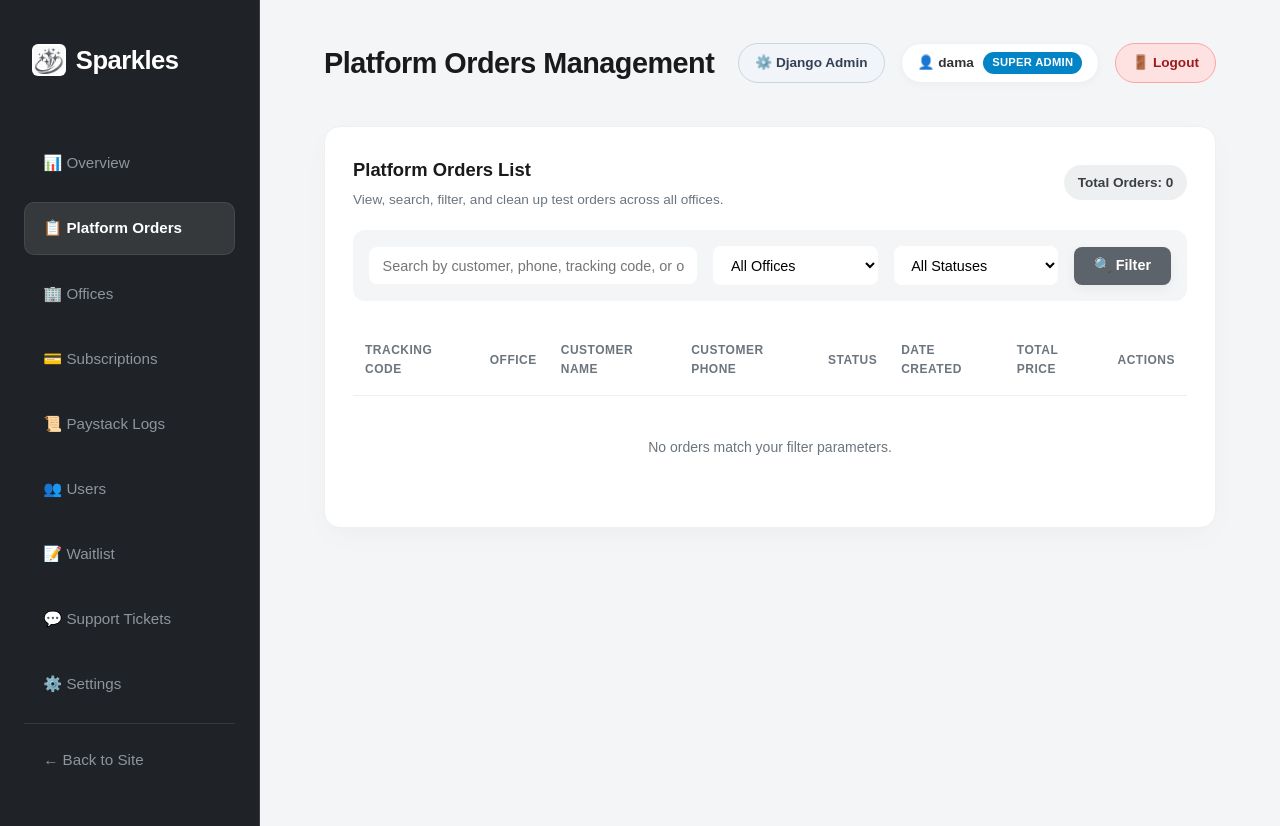
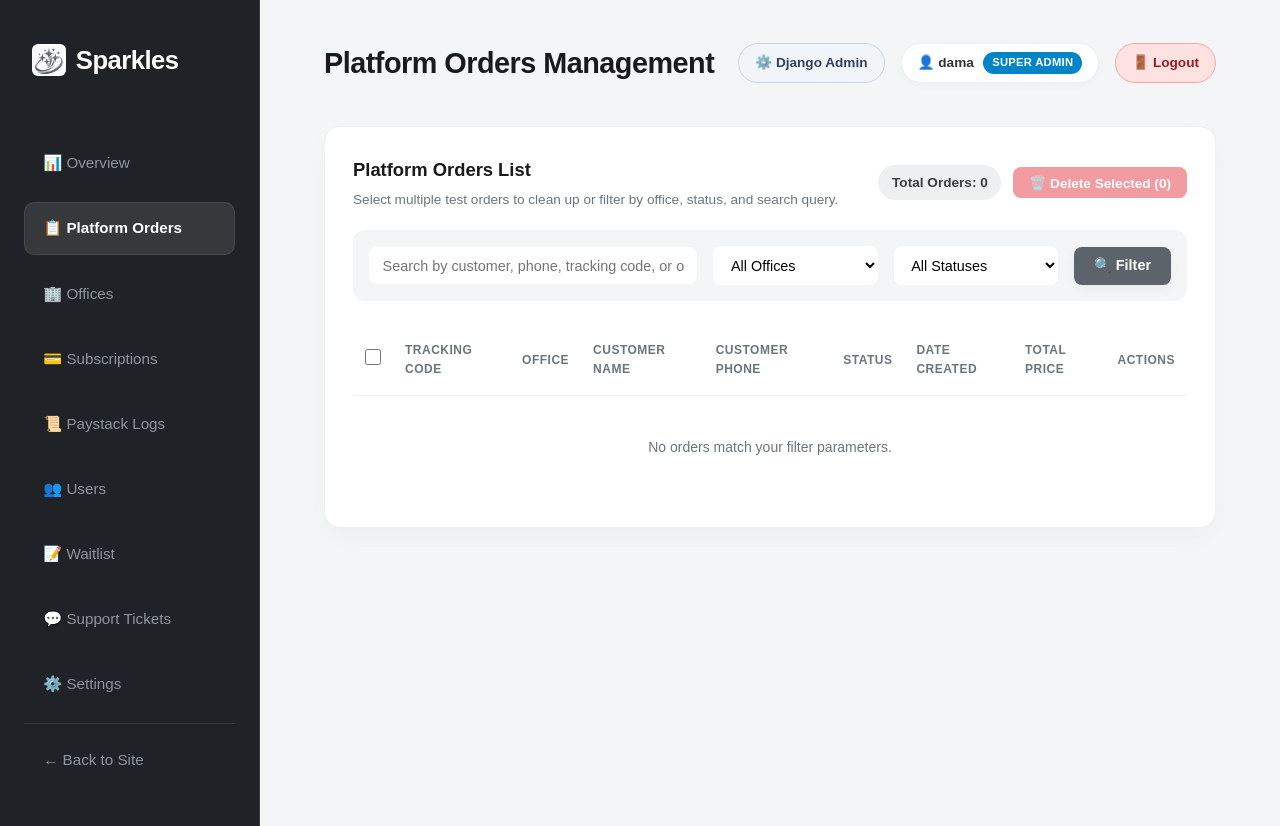
Before and after one commit to DamaMichaelYohanna/sparkles, a Django app: page /dashboard/orders/ in a window 1280 px wide. Run offline with Django 4.2, Linux system fonts and the light colour scheme; a user stored in the database is signed in; data that the repository does not hold is empty.

Commit message:
feat(web): add multi-select checkboxes and bulk deletion support to web admin orders page

```diff
--- a/laundry_backend/landing/templates/landing/orders.html
+++ b/laundry_backend/landing/templates/landing/orders.html
@@ -10,12 +10,17 @@
             <div>
                 <h3 style="margin: 0;">Platform Orders List</h3>
                 <p style="margin: 0.25rem 0 0 0; font-size: 0.85rem; color: var(--grey-500);">
-                    View, search, filter, and clean up test orders across all offices.
+                    Select multiple test orders to clean up or filter by office, status, and search query.
                 </p>
             </div>
+            <div style="display: flex; align-items: center; gap: 0.75rem;">
                 <span style="background: rgba(92, 99, 106, 0.1); color: var(--primary-dark); padding: 0.4rem 0.85rem; border-radius: 20px; font-size: 0.85rem; font-weight: 700;">
                     Total Orders: {{ total_count }}
                 </span>
+                <button type="submit" form="bulk-delete-form" id="bulk-delete-btn" disabled style="padding: 0.45rem 1rem; border: none; font-size: 0.85rem; cursor: pointer; background: #e63946; color: white; font-weight: 700; border-radius: 8px; opacity: 0.5; transition: all 0.2s ease;" onclick="return confirm('Are you sure you want to delete all selected orders? This action is permanent.');">
+                    🗑️ Delete Selected (<span id="selected-count">0</span>)
+                </button>
+            </div>
         </div>
 
         <!-- Filters & Search Form -->
@@ -51,9 +56,15 @@
             </div>
         </form>
 
+        <!-- Form for Bulk Deletion -->
+        <form method="post" action="{% url 'bulk_delete_orders' %}" id="bulk-delete-form">
+            {% csrf_token %}
             <table class="dashboard-table">
                 <thead>
                     <tr>
+                        <th style="width: 40px; text-align: center;">
+                            <input type="checkbox" id="master-checkbox" onclick="toggleSelectAll(this)" style="width: 16px; height: 16px; cursor: pointer;">
+                        </th>
                         <th>Tracking Code</th>
                         <th>Office</th>
                         <th>Customer Name</th>
@@ -67,6 +78,9 @@
                 <tbody>
                     {% for order in orders %}
                     <tr>
+                        <td style="text-align: center;">
+                            <input type="checkbox" name="order_ids" value="{{ order.id }}" class="order-checkbox" onchange="updateBulkDeleteButton()" style="width: 16px; height: 16px; cursor: pointer;">
+                        </td>
                         <td style="font-weight: 700; font-family: monospace; font-size: 0.95rem;">
                             {% if order.tracking_code %}
                                 #{{ order.tracking_code }}
@@ -95,24 +109,69 @@
                                         <i class="fa-solid fa-receipt"></i> Receipt
                                     </a>
                                 {% endif %}
-                            <form action="{% url 'delete_order' order.id %}" method="post" style="display: inline;" onsubmit="return confirm('Are you sure you want to delete order #{{ order.tracking_code|default:order.id }} for {{ order.customer_name }}? This action is permanent.');">
-                                {% csrf_token %}
-                                <button type="submit" class="btn-api" style="padding: 0.35rem 0.75rem; border: none; font-size: 0.8rem; cursor: pointer; background: #e63946; color: white; border-radius: 6px;">
+                                <button type="button" onclick="singleDeleteOrder('{{ order.id }}', '{{ order.tracking_code|default:order.id }}')" class="btn-api" style="padding: 0.35rem 0.75rem; border: none; font-size: 0.8rem; cursor: pointer; background: #e63946; color: white; border-radius: 6px;">
                                     🗑️ Delete
                                 </button>
-                            </form>
                             </div>
                         </td>
                     </tr>
                     {% empty %}
                     <tr>
-                    <td colspan="8" style="text-align: center; padding: 2.5rem; color: var(--grey-500);">
+                        <td colspan="9" style="text-align: center; padding: 2.5rem; color: var(--grey-500);">
                             No orders match your filter parameters.
                         </td>
                     </tr>
                     {% endfor %}
                 </tbody>
             </table>
+        </form>
+
+        <!-- Hidden form for single deletion -->
+        <form id="single-delete-form" method="post" action="">
+            {% csrf_token %}
+        </form>
     </div>
 </section>
 {% endblock %}
+
+{% block extra_scripts %}
+<script>
+    function toggleSelectAll(master) {
+        const checkboxes = document.querySelectorAll('.order-checkbox');
+        checkboxes.forEach(cb => {
+            cb.checked = master.checked;
+        });
+        updateBulkDeleteButton();
+    }
+
+    function updateBulkDeleteButton() {
+        const checkboxes = document.querySelectorAll('.order-checkbox:checked');
+        const count = checkboxes.length;
+        const btn = document.getElementById('bulk-delete-btn');
+        const countSpan = document.getElementById('selected-count');
+        const master = document.getElementById('master-checkbox');
+        const total = document.querySelectorAll('.order-checkbox').length;
+
+        countSpan.innerText = count;
+        if (count > 0) {
+            btn.disabled = false;
+            btn.style.opacity = '1';
+        } else {
+            btn.disabled = true;
+            btn.style.opacity = '0.5';
+        }
+
+        if (master) {
+            master.checked = (total > 0 && count === total);
+        }
+    }
+
+    function singleDeleteOrder(orderId, tracking) {
+        if (confirm('Are you sure you want to delete order #' + tracking + '? This action is permanent.')) {
+            const form = document.getElementById('single-delete-form');
+            form.action = '/dashboard/orders/' + orderId + '/delete/';
+            form.submit();
+        }
+    }
+</script>
+{% endblock %}
--- a/laundry_backend/landing/urls.py
+++ b/laundry_backend/landing/urls.py
@@ -11,6 +11,7 @@ urlpatterns = [
     path('logout/', views.custom_logout, name='logout'),
     path('dashboard/', views.dashboard, name='dashboard'),
     path('dashboard/orders/', views.admin_orders_list, name='admin_orders_list'),
+    path('dashboard/orders/bulk-delete/', views.bulk_delete_orders, name='bulk_delete_orders'),
     path('dashboard/orders/<uuid:pk>/delete/', views.delete_order, name='delete_order'),
     path('dashboard/offices/', views.offices_list, name='offices_list'),
     path('dashboard/offices/<uuid:pk>/delete/', views.delete_office, name='delete_office'),
--- a/laundry_backend/landing/views.py
+++ b/laundry_backend/landing/views.py
@@ -751,3 +751,17 @@ def delete_order(request, pk):
 
     next_url = request.META.get('HTTP_REFERER') or reverse('admin_orders_list')
     return redirect(next_url)
+
+
+@user_passes_test(lambda u: u.is_superuser or u.is_staff)
+def bulk_delete_orders(request):
+    if request.method == 'POST':
+        order_ids = request.POST.getlist('order_ids')
+        if order_ids:
+            count = Order.objects.filter(id__in=order_ids, is_deleted=False).update(is_deleted=True)
+            messages.success(request, f"Successfully deleted {count} order(s).")
+        else:
+            messages.warning(request, "No orders were selected for deletion.")
+
+    next_url = request.META.get('HTTP_REFERER') or reverse('admin_orders_list')
+    return redirect(next_url)
```
Lines whose indentation alone changed are shown as unchanged.
